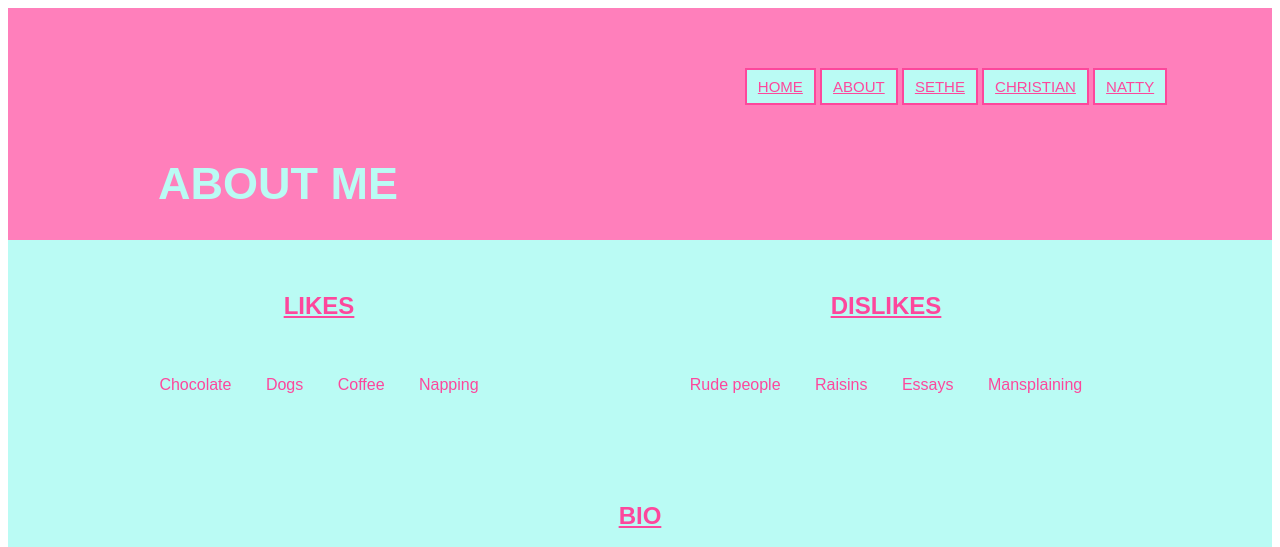
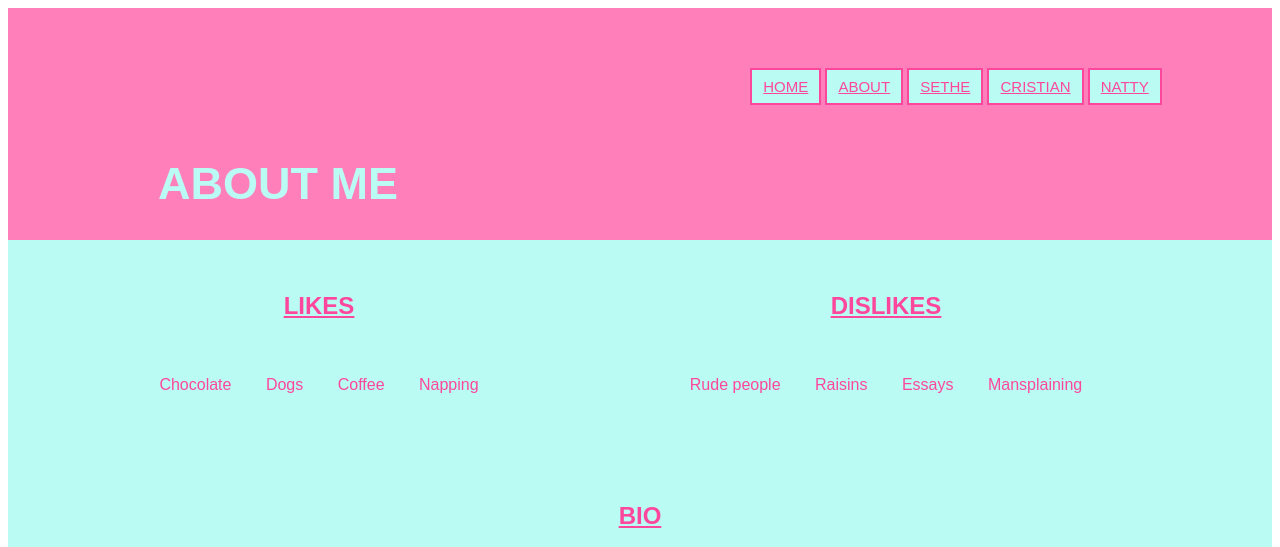
Before and after one commit to nmdavidson/INFO101-Website, a plain HTML site: page leah.html in a window 1280 px wide. Shown: the top 547 px of the page. Drawn offline with Linux system fonts and the light colour scheme.

Commit message:
Update leah.html

```diff
--- a/leah.html
+++ b/leah.html
@@ -17,16 +17,16 @@
                 <ul>
                     <li><a class="circleBase circle1" href="#">HOME</a></li>
                     <li><a class="circleBase circle2" href="#">ABOUT</a></li>
-                    <li><a class="circleBase circle3" href="#">NATE</a></li>
+                    <li><a class="circleBase circle3" href="#">NATTY</a></li>
                     <li><a class="circleBase circle4" href="#">SETHE</a></li>
-                    <li><a class="circleBase circle5" href="#">CHRIS</a></li>
+                    <li><a class="circleBase circle5" href="#">CRISTIAN</a></li>
                     <li class="Leah"><a class="circleBase circle6" href="#">LEAH</a></li>
                 </ul>
                 -->
                 <a class="nav-link" href="index.html">home</a>
                 <a class="nav-link" href="about.html">about</a>
                 <a class="nav-link" href="sethe.html">sethe</a>
-                <a class="nav-link" href="cristian.html">christian</a>
+                <a class="nav-link" href="cristian.html">cristian</a>
                 <a class="nav-link" href="natty.html">natty</a>
             </nav>
             <main>
```
